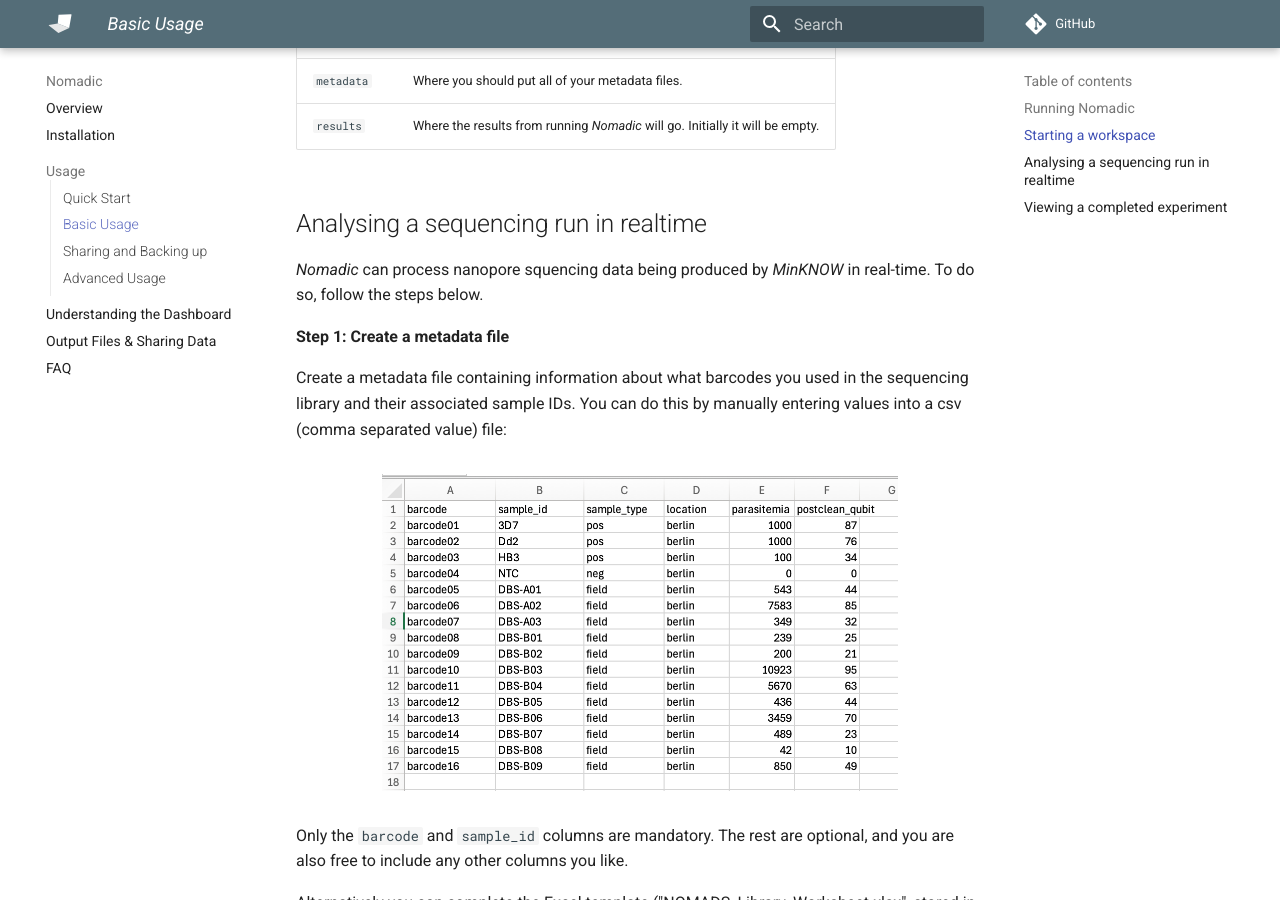
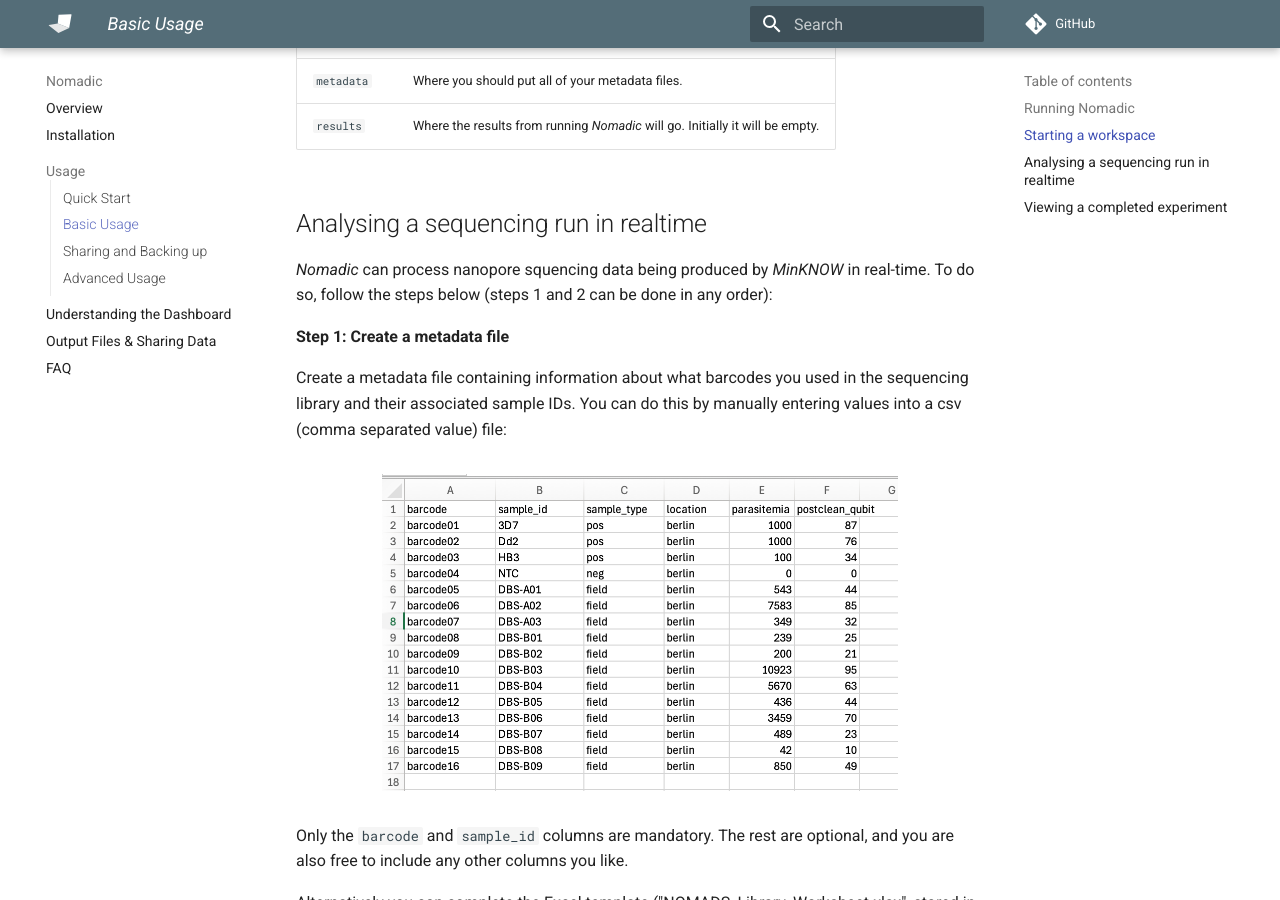
Before and after one commit to JasonAHendry/nomadic, an MkDocs documentation site: the page built from docs/basic.md, in a window 1280 px wide and 900 px high, scrolled down 913 px. Built offline with MkDocs 1.6.1 and Material for MkDocs 9.7.7, drawn with Linux system fonts in a browser that asks for light colours; comment, search, counter and statistics services are not loaded.

Commit message:
Clarified order of steps

```diff
--- a/docs/basic.md
+++ b/docs/basic.md
@@ -39,7 +39,7 @@ Inside the workspace, you should see the following folders:
 
 
 ## Analysing a sequencing run in realtime
-*Nomadic* can process nanopore squencing data being produced by *MinKNOW* in real-time. To do so, follow the steps below.
+*Nomadic* can process nanopore squencing data being produced by *MinKNOW* in real-time. To do so, follow the steps below (steps 1 and 2 can be done in any order):
 
 **Step 1: Create a metadata file**
 
```
